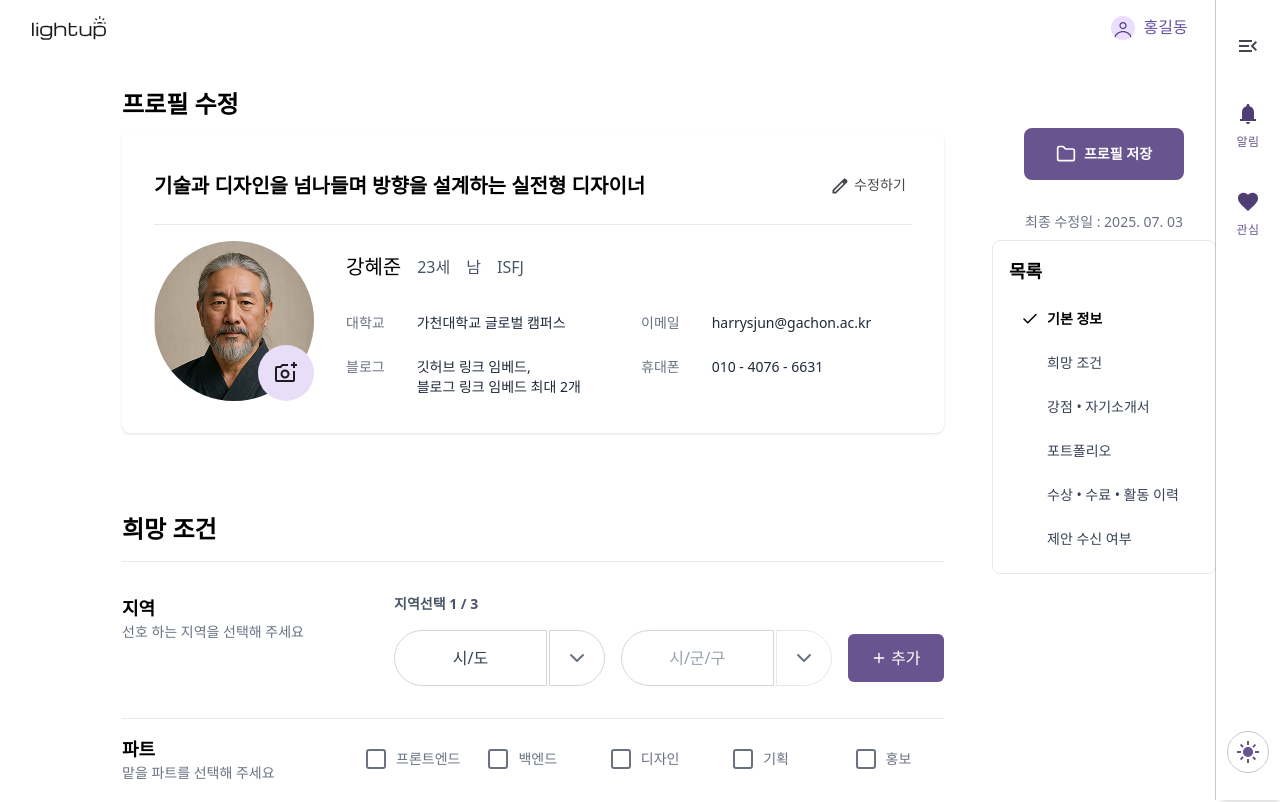
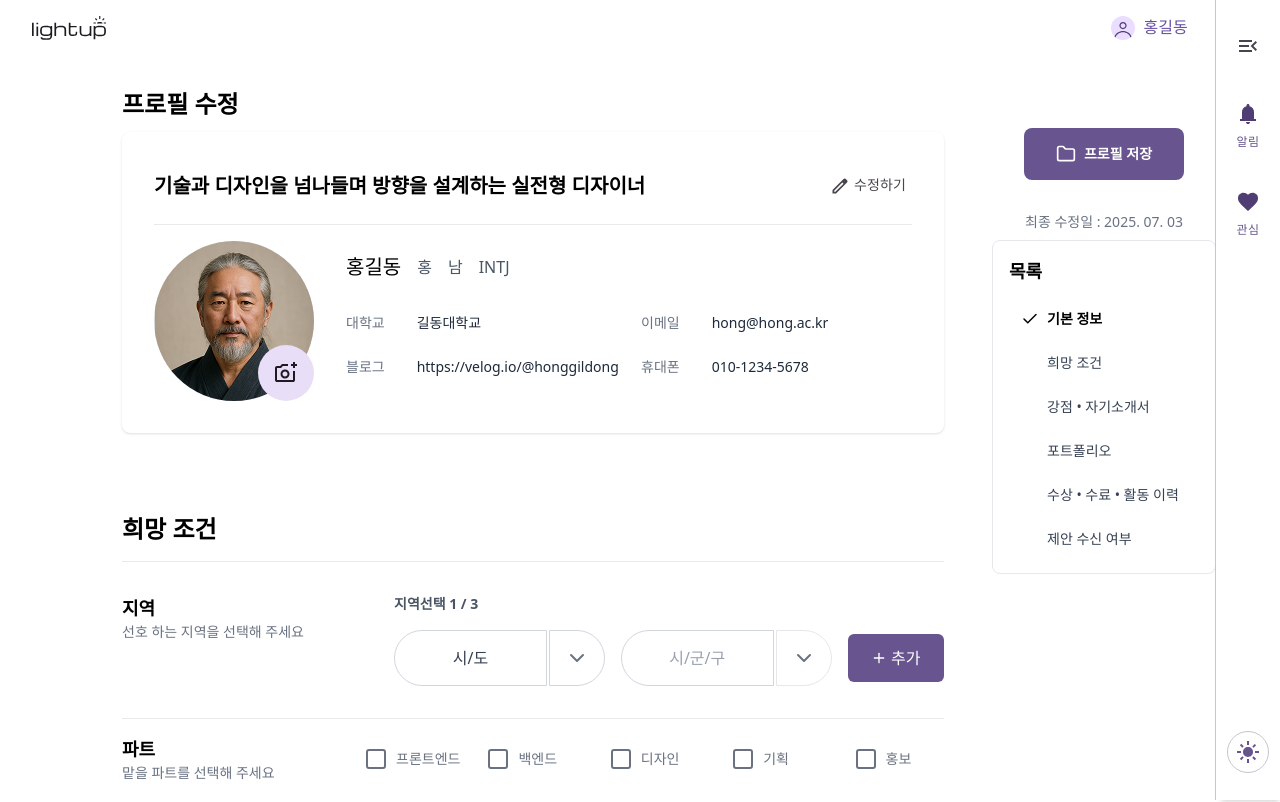
Before and after one commit to 1ronPark/Front-end, a React (Vite) app: page /myprofile/edit in a window 1280 px wide. Shown: the top 802 px of the page. Built offline with nearby package versions, Linux system fonts and the light colour scheme; a web font is replaced by a local one.

Commit message:
refactor: 모달 및 타입 연결

```diff
--- a/src/components/mypage/edit/Header.tsx
+++ b/src/components/mypage/edit/Header.tsx
@@ -21,7 +21,7 @@ const [addPhotoModal, setIsAddPhotoModal] = useState<boolean>(false);
 
       <div className="rounded-lg bg-white p-8 shadow shawdow-md">
         <div className="mb-4 flex items-center justify-between">
-          <h2 className="text-xl font-semibold">기술과 디자인을 넘나들며 방향을 설계하는 실전형 디자이너</h2>
+          <h2 className="text-xl font-semibold">{myProps.intro}</h2>
           <button
             className="flex flex-row justify-center px-1.5 py-3 gap-1 hover:cursor-pointer"
             onClick={() => setEditModalOpen(true)}
@@ -50,30 +50,30 @@ const [addPhotoModal, setIsAddPhotoModal] = useState<boolean>(false);
           </div>
           <div className="flex-1 mt-3 space-y-8">
             <div className="flex items-center gap-4 ">
-              <span className="text-xl">강혜준</span>
-              <span className="text-gray-600">23세</span>
-              <span className="text-gray-600">남</span>
-              <span className="text-gray-600">ISFJ</span>
+              <span className="text-xl">{myProps.name}</span>
+              <span className="text-gray-600">{myProps.nickname}</span>
+              <span className="text-gray-600">{myProps.sex}</span>
+              <span className="text-gray-600">{myProps.mbti}</span>
             </div>
             <div className="space-y-6 text-sm text-gray-800">
               <div className="flex gap-6">
                 <div className="flex gap-8 flex-[2]">
                   <p className="text-gray-500 shrink-0">대학교</p>
-                  <p>가천대학교 글로벌 캠퍼스</p>
+                  <p>{myProps.univ}</p>
                 </div>
                 <div className="flex gap-8 flex-[2]">
                   <p className="text-gray-500 shrink-0">이메일</p>
-                  <p>harrysjun@gachon.ac.kr</p>
+                  <p>{myProps.email}</p>
                 </div>
               </div>
               <div className="flex gap-6">
                 <div className="flex gap-8 flex-[2]">
                   <p className="text-gray-500 shrink-0">블로그</p>
-                  <p>깃허브 링크 임베드,<br/>블로그 링크 임베드 최대 2개</p>
+                  <p>{myProps.blog}</p>
                 </div>
                 <div className="flex gap-8 flex-[2]">
                   <p className="text-gray-500 shrink-0">휴대폰</p>
-                  <p>010 - 4076 - 6631</p>
+                  <p>{myProps.phone}</p>
                 </div>
               </div>
             </div>
--- a/src/pages/FormEdit.tsx
+++ b/src/pages/FormEdit.tsx
@@ -8,8 +8,21 @@ import Reception from '../components/mypage/edit/Reception';
 import History from '../components/mypage/edit/History';
 import Save from '../components/mypage/edit/Save';
 
+const MOCK_USER_DATA = {
+  name: '홍길동',
+  nickname: '홍',
+  age: 23,
+  sex: '남',
+  phone: '010-1234-5678',
+  email: 'hong@hong.ac.kr',
+  univ: '길동대학교',
+  mbti: 'INTJ',
+  intro: '기술과 디자인을 넘나들며 방향을 설계하는 실전형 디자이너',
+  blog: 'https://velog.io/@honggildong',
+};
+
 const SECTIONS = [
-  { id: 'basic-info', component: <Header /> },
+  { id: 'basic-info', component: <Header {...MOCK_USER_DATA} /> },
   { id: 'desired-conditions', component: <Desired /> },
   { id: 'strengths', component: <Strength /> },
   { id: 'portfolio', component: <Portfolio /> },
```
Also changed, not shown: src/types/MyInfoProps.ts (+5 -2 lines).
